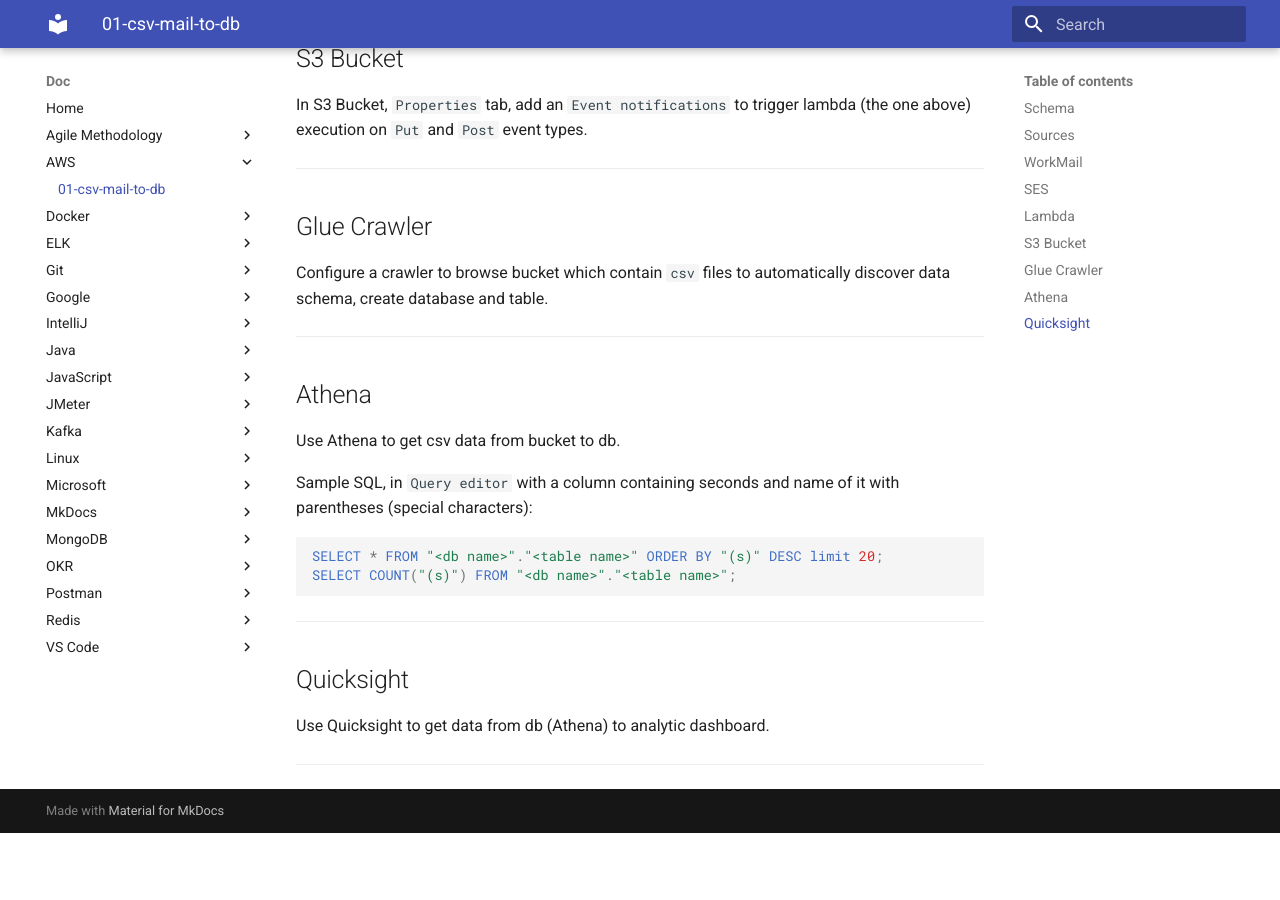
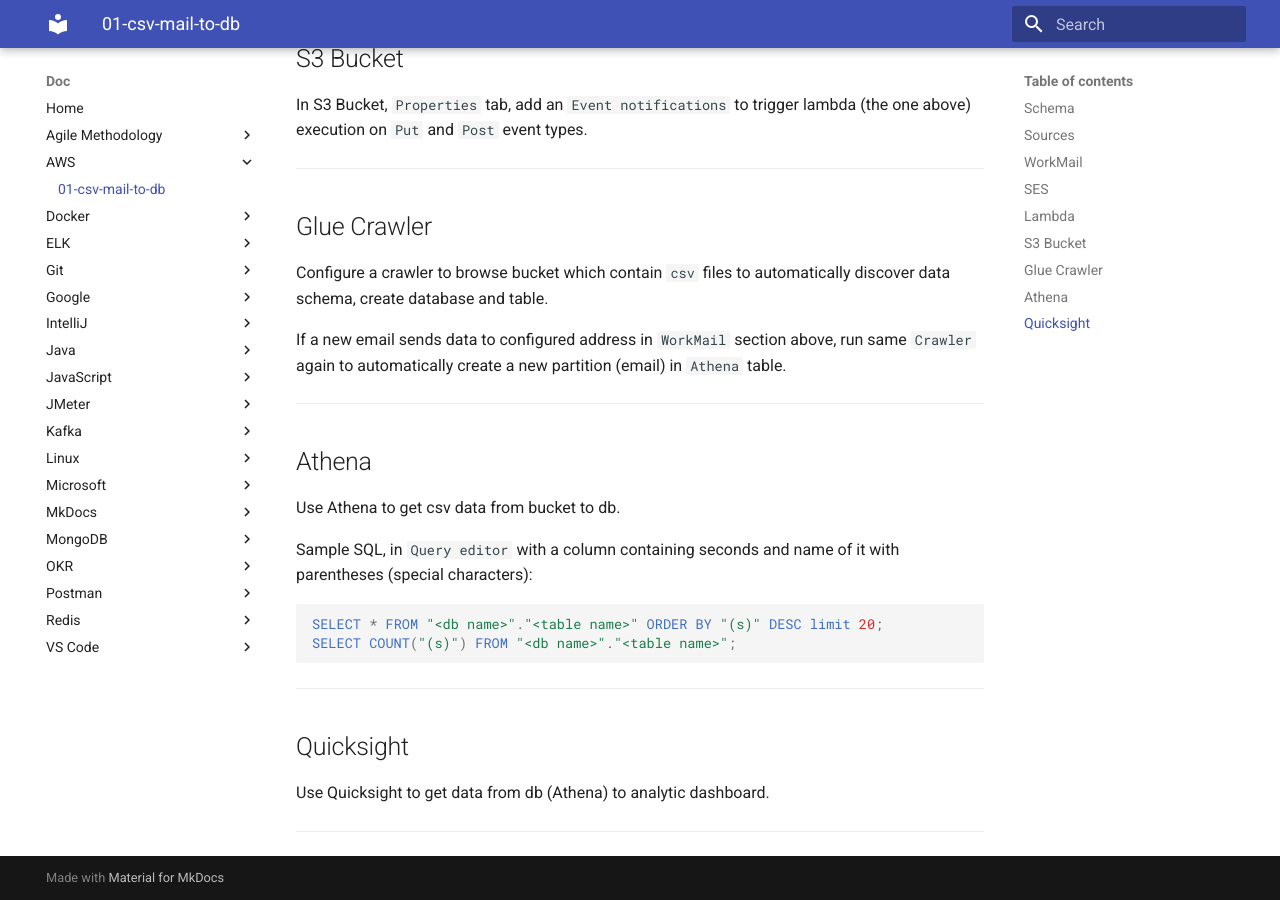
Before and after one commit to oldu73/doc, an MkDocs documentation site: the page built from docs/aws/01-csv-mail-to-db.md, in a window 1280 px wide and 900 px high, scrolled down 2863 px. Built offline with MkDocs 1.6.1 and Material for MkDocs 9.7.7, drawn with Linux system fonts in a browser that asks for light colours; before the commit the page ends 3696 px from its top, so only the background shows below that.

Commit message:
aws from csv to db aws glue crawler create new partition

```diff
--- a/docs/aws/01-csv-mail-to-db.md
+++ b/docs/aws/01-csv-mail-to-db.md
@@ -141,6 +141,8 @@ In S3 Bucket, `Properties` tab, add an `Event notifications` to trigger lambda (
 
 Configure a crawler to browse bucket which contain `csv` files to automatically discover data schema, create database and table.
 
+If a new email sends data to configured address in `WorkMail` section above, run same `Crawler` again to automatically create a new partition (email) in `Athena` table.
+
 ---
 
 ## Athena
```
